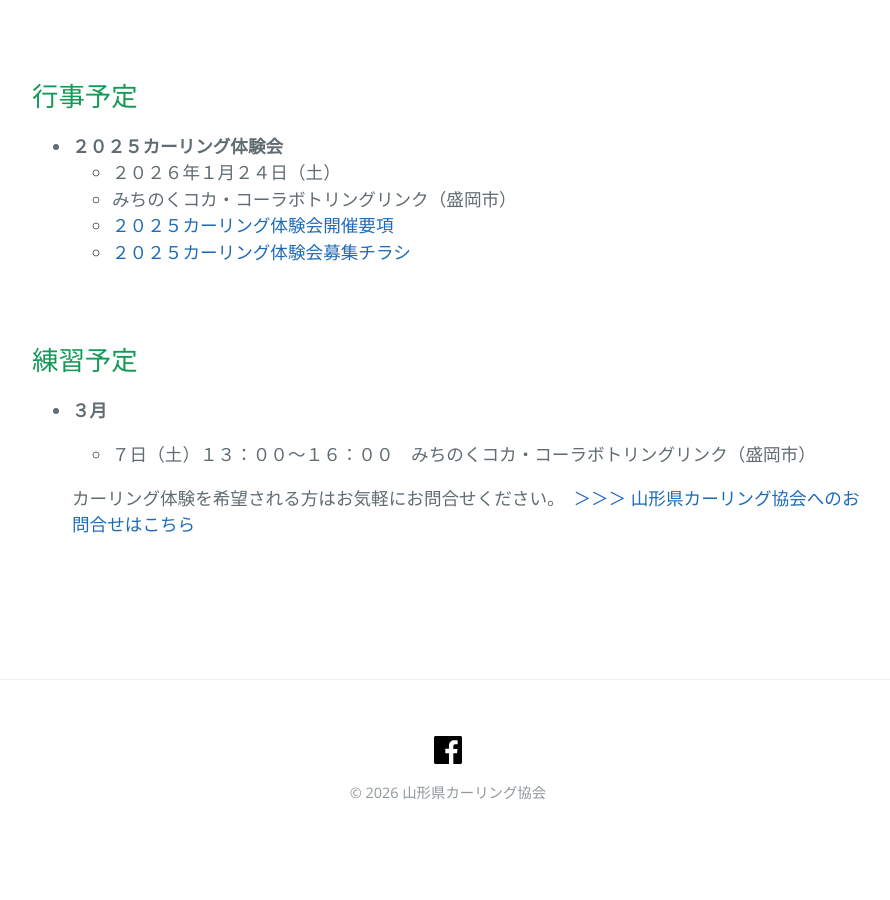
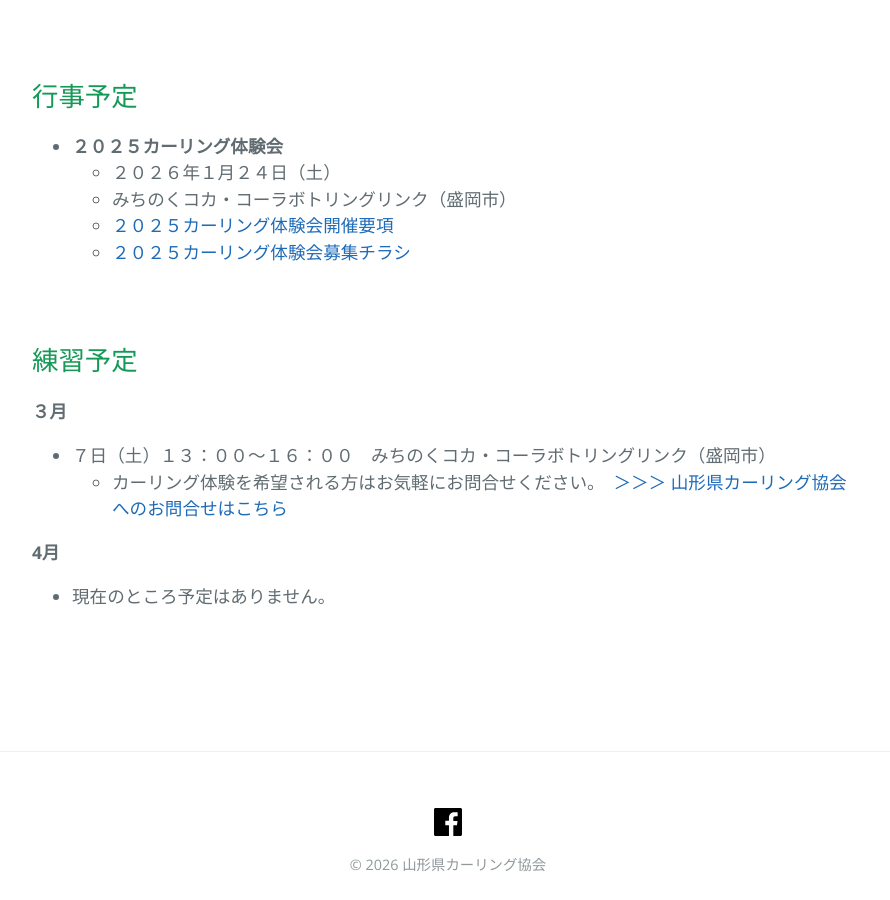
Before and after one commit to oleatech/yamagata-curling-assoc, a Jekyll site: the page built from 02_events.markdown, in a window 1280 px wide and 900 px high, scrolled down 692 px. Shown: the whole window, without its empty margins (192-1082 px from the left). Built offline with Jekyll 4.4.1, drawn with Linux system fonts in a browser that asks for light colours; before the commit the page ends 1520 px from its top, so only the background shows below that.

Commit message:
Update 02_events.markdown

```diff
--- a/02_events.markdown
+++ b/02_events.markdown
@@ -35,11 +35,14 @@ order: 20
 
 ## 練習予定
 
-- **３月**
+**３月**
 
-  - ７日（土）１３：００〜１６：００　みちのくコカ・コーラボトリングリンク（盛岡市）
+- ７日（土）１３：００〜１６：００　みちのくコカ・コーラボトリングリンク（盛岡市）
+  - カーリング体験を希望される方はお気軽にお問合せください。　[＞＞＞ 山形県カーリング協会へのお問合せはこちら]({{ '/05_contact_us/' | relative_url }})
 
-  カーリング体験を希望される方はお気軽にお問合せください。　[＞＞＞ 山形県カーリング協会へのお問合せはこちら]({{ '/05_contact_us/' | relative_url }})
+**4月**
+
+- 現在のところ予定はありません。
 
 <br>
 
```
